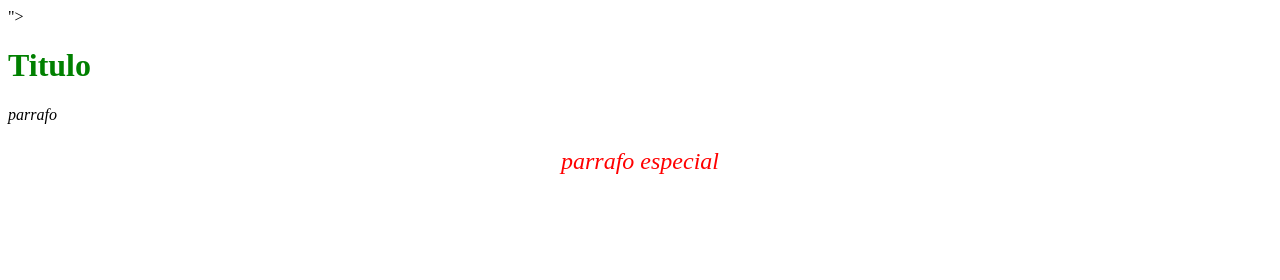
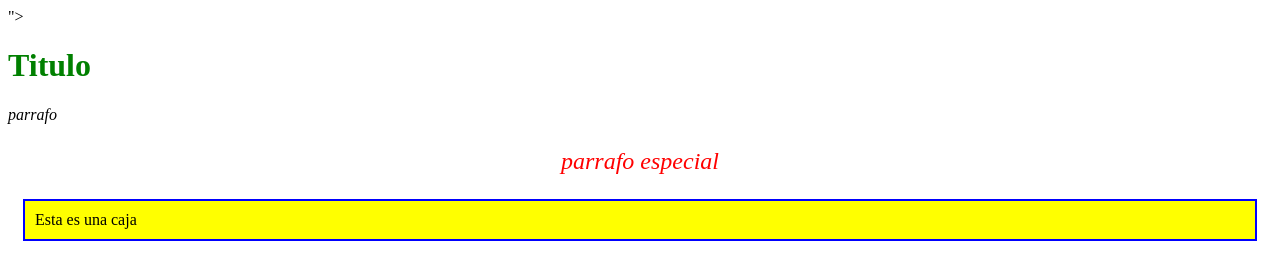
Before and after one commit to Marcelo-Flores-Solis/Laboratorio07, a plain HTML site: page index.html in a window 1280 px wide. Drawn offline with Linux system fonts and the light colour scheme.

Commit message:
Paso 6: div con diseño

```diff
--- a/css/style.css
+++ b/css/style.css
@@ -9,3 +9,9 @@ p {
     text-align: center;
     font-size: 24px;
 }
+.caja {
+    background-color: yellow;
+    border: 2px solid blue;
+    padding: 10px;
+    margin: 15px;
+}
--- a/index.html
+++ b/index.html
@@ -10,5 +10,6 @@
     <h1> Titulo </h1>
     <p> parrafo </p>
     <p class="titulo"> parrafo especial </p>
+    <div class="caja"> Esta es una caja</div>
 </body>
 </html>
```
